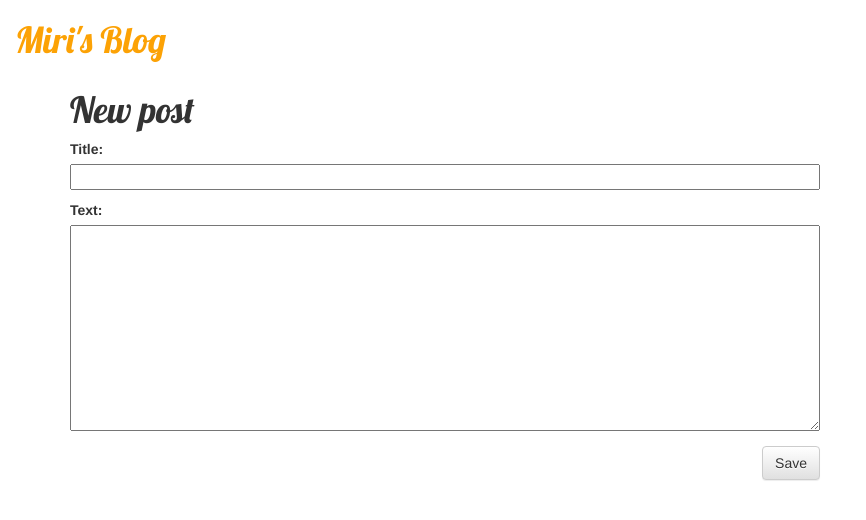
After one commit to mrozenbaum/blog-django, a Django app: page /blog/post/new/ in a window 1280 px wide. The commit adds this page. Shown: the top 520 px of the page, without its empty margins (0-866 px from the left). Run offline with Django 3.2, Linux system fonts and the light colour scheme; some libraries are stand-ins or nearby versions.

Commit message:
added a form

```diff
--- /dev/null
+++ b/blog/forms.py
@@ -0,0 +1,9 @@
+from django import forms
+
+from .models import Post
+
+class PostForm(forms.ModelForm):
+
+    class Meta:
+        model = Post
+        fields = ('title', 'text',)
--- a/blog/templates/blog/base.html
+++ b/blog/templates/blog/base.html
@@ -14,6 +14,7 @@
 <body>
 
   <div class="page_header">
+      <a href="{% url 'post_new' %}" class="top-menu"><span class="glyphicon glyphicon-plus"></span></a>
       <h1><a href="/">Miri's Blog</a></h1>
   </div>
 
--- /dev/null
+++ b/blog/templates/blog/post_edit.html
@@ -0,0 +1,9 @@
+{% extends 'blog/base.html' %}
+
+{% block content %}
+    <h1>New post</h1>
+    <form method="POST" class="post-form">{% csrf_token %}
+        {{ form.as_p }}
+        <button type="submit" class="save btn btn-default">Save</button>
+    </form>
+{% endblock %}
--- a/blog/urls.py
+++ b/blog/urls.py
@@ -4,4 +4,5 @@ from . import views
 urlpatterns = [
     url(r'^$', views.post_list, name='post_list'),
     url(r'^post/(?P<pk>\d+)/$', views.post_detail, name='post_detail'),
+    url(r'^post/new/$', views.post_new, name='post_new'),
 ]
--- a/blog/views.py
+++ b/blog/views.py
@@ -1,6 +1,7 @@
 from django.shortcuts import render, get_object_or_404
 from django.utils import timezone
 from .models import Post
+from .forms import PostForm
 
 # Create your views here.
 
@@ -14,3 +15,7 @@ def post_list(request):
 def post_detail(request, pk):
     post = get_object_or_404(Post, pk=pk)
     return render(request, 'blog/post_detail.html', {'post': post})
+
+def post_new(request):
+    form = PostForm()
+    return render(request, 'blog/post_edit.html', {'form': form})
```
